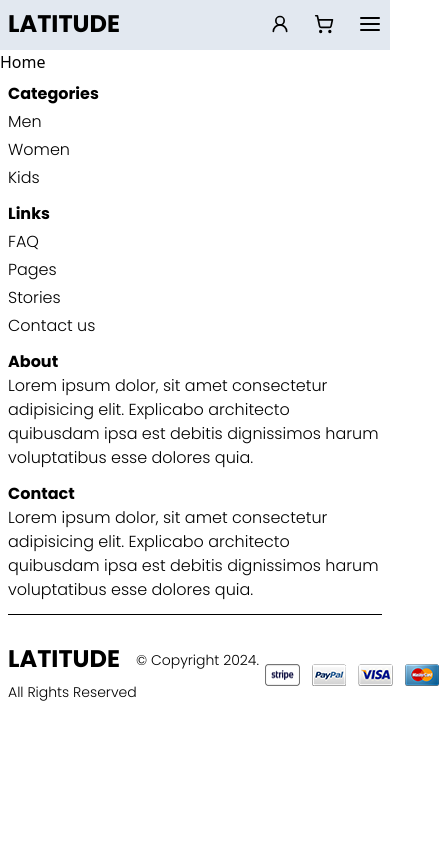
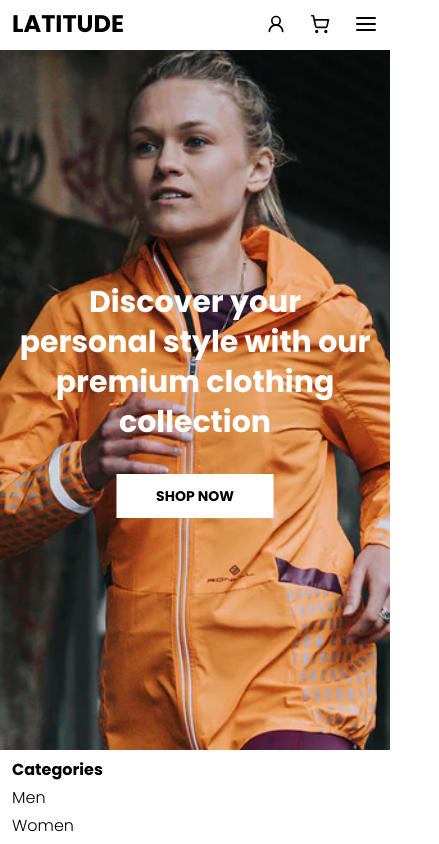
Before and after one commit to OussamaBoussouf/ecommerce-website, a React (Vite) app: page / in a window 390 px wide. Shown: the top 844 px of the page, 439 px wide, since content can reach past the window. Built offline with nearby package versions, Linux system fonts and the light colour scheme.

Commit message:
hero section has been added

```diff
--- a/src/components/Footer/Footer.jsx
+++ b/src/components/Footer/Footer.jsx
@@ -9,7 +9,7 @@ import { Link } from "react-router-dom";
 
 function Footer() {
   return (
-    <footer className="font-poppins p-2">
+    <footer className="font-poppins px-3 py-2 md:px-6">
       <div className="max-w-[1300px] mx-auto">
         <div className="border-b-[1px] border-b-black mb-5 md:flex md:gap-3">
           <ul className="space-y-1 font-poppins-light mb-3 basis-1/6">
@@ -48,10 +48,10 @@ function Footer() {
             </p>
           </div>
         </div>
-        <div className="py-2 flex justify-between items-center">
-          <h2 className="text-2xl font-poppins-bold">
-            LATITUDE
-            <span className="font-poppins-light text-sm align-middle ms-4">
+        <div className="py-2 md:flex justify-between items-center">
+          <h2 className="text-2xl font-poppins-bold mb-5 md:mb-0">
+            LATITUDE <br />
+            <span className="font-poppins-light text-sm align-middle">
               &copy; Copyright 2024. All Rights Reserved
             </span>
           </h2>
--- /dev/null
+++ b/src/components/HeroSection/HeroSection.jsx
@@ -0,0 +1,20 @@
+import {ButtonLink} from "../ui/ButtonLink";
+import heroImage from "../../assets/img/hero-2.webp";
+
+function HeroSection() {
+  return (
+    <section className="font-poppins relative">
+      <div>
+        <img src={heroImage} className="h-[calc(100vh-50px)] max-h-[700px] w-screen object-cover" alt="woman wears an orange jacket" />
+      </div>
+      <div className="text-center absolute top-1/2 left-1/2 -translate-x-1/2 -translate-y-1/2 ">
+        <h1 className="text-3xl md:text-4xl lg:text-5xl w-[90vw] max-w-[1300px] font-poppins-bold text-white leading-10 lg:leading-[70px] mb-8 ">
+          Discover your personal style with our premium clothing collection
+        </h1>
+        <ButtonLink>SHOP NOW</ButtonLink>
+      </div>
+    </section>
+  );
+}
+
+export default HeroSection;
--- a/src/components/Navbar/Navbar.jsx
+++ b/src/components/Navbar/Navbar.jsx
@@ -10,7 +10,7 @@ import { Link } from "react-router-dom";
 function Navbar() {
   const [isMenuOpen, setIsMenuOpen] = useState(false);
   return (
-    <nav className="font-poppins bg-slate-200 h-[50px] p-2">
+    <nav className="font-poppins h-[50px] px-3 py-2 md:px-6">
       <div className="flex justify-between max-w-[1300px] items-center lg:mx-auto">
         {/* LEFT BAR */}
         <div className="hidden md:block">
@@ -49,7 +49,7 @@ function Navbar() {
           </div>
           {/* MENU BAR */}
           {isMenuOpen ? (
-            <div className="absolute bg-white right-0 top-8 rounded-lg p-3 space-y-3 w-28 shadow-xl md:hidden">
+            <div className="absolute z-10 bg-white right-0 top-8 rounded-lg p-3 space-y-3 w-28 shadow-2xl md:hidden">
               <div>
                 <Link to="/products/1">Men</Link>
               </div>
--- /dev/null
+++ b/src/components/ui/ButtonLink.jsx
@@ -0,0 +1,14 @@
+import React from "react";
+import { Link } from "react-router-dom";
+
+export function ButtonLink({children}) {
+    return (
+       <Link to="/products/1">
+         <button type="button" className="text-sm md:text-lg  bg-white transition-colors duration-700 ease-in-out hover:bg-black hover:text-white font-poppins-bold px-10 py-3">
+            {children}
+        </button>
+       </Link>
+    );
+}
+
+;
--- a/src/pages/Home/Home.jsx
+++ b/src/pages/Home/Home.jsx
@@ -1,9 +1,10 @@
 import React from "react";
+import HeroSection from "../../components/HeroSection/HeroSection";
 
 function Home() {
     return (
         <div>
-            Home
+            <HeroSection/>
         </div>
     );
 }
--- a/tailwind.config.js
+++ b/tailwind.config.js
@@ -6,6 +6,9 @@ export default {
   ],
   theme: {
     extend: {
+      // height:{
+      //   "hero-height": calc(100)
+      // },
       fontFamily: {
         poppins: 'Poppins, sans-serif', // Adds a new `font-display` class
         "poppins-bold": 'Poppins-bold, sans-serif', // Adds a new `font-display` class
```
Also changed, not shown: src/assets/img/hero-2.webp (added), src/assets/img/hero.webp (added).
